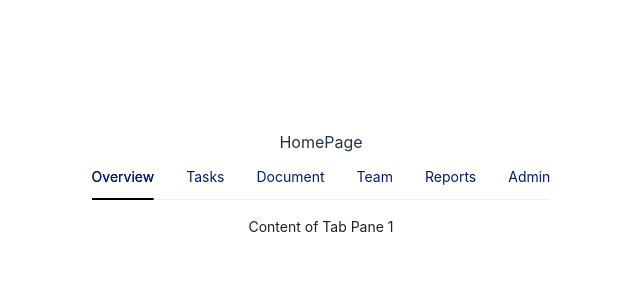
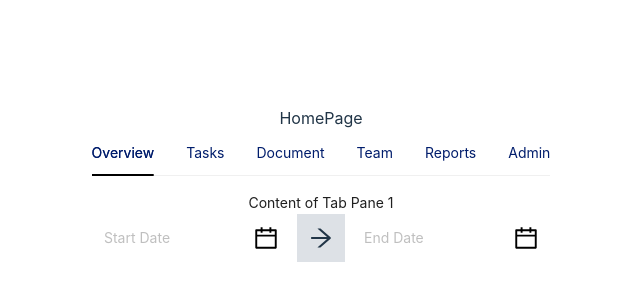
Before and after one commit to llamas-laptrinh/kicket-admin, a React (Vite) app in the folder admin/: page / in a window 1280 px wide. Shown: the part 216-516 px from the top of the page, without its empty margins (319-959 px from the left). Built offline with nearby package versions, Linux system fonts and the light colour scheme.

Commit message:
init Tabs and DateRanger

```diff
--- a/admin/src/components/DateRanger/DateRanger.tsx
+++ b/admin/src/components/DateRanger/DateRanger.tsx
@@ -35,7 +35,7 @@ const DateRanger: React.FC = () => {
     <Space>
       <DatePicker
         onChange={handleStartDateChange}
-        placeholder="Ngày bắt đầu"
+        placeholder="Start Date"
         style={datePickerStyle}
         suffixIcon={<CalendarOutlined style={{ color: 'black', fontSize: '24px', borderRadius: '50%' }} />}
       />
@@ -44,7 +44,7 @@ const DateRanger: React.FC = () => {
       </div>
       <DatePicker
         onChange={handleEndDateChange}
-        placeholder="Ngày kết thúc"
+        placeholder="End Date"
         style={datePickerStyle}
         suffixIcon={<CalendarOutlined style={{ color: 'black', fontSize: '24px' }} />}
       />
--- a/admin/src/pages/HomePage/HomePage.tsx
+++ b/admin/src/pages/HomePage/HomePage.tsx
@@ -1,9 +1,10 @@
 import React from 'react';
 import MyTabs from '../../components/TabsComponent/TabsComponent';
+import DateRanger from '../../components/DateRanger/DateRanger';
 
 const HomePage: React.FC = () => {
   return (
-    <div> HomePage <MyTabs/></div>
+    <div> HomePage <MyTabs/> <DateRanger /></div>
   );
 }
 
```
